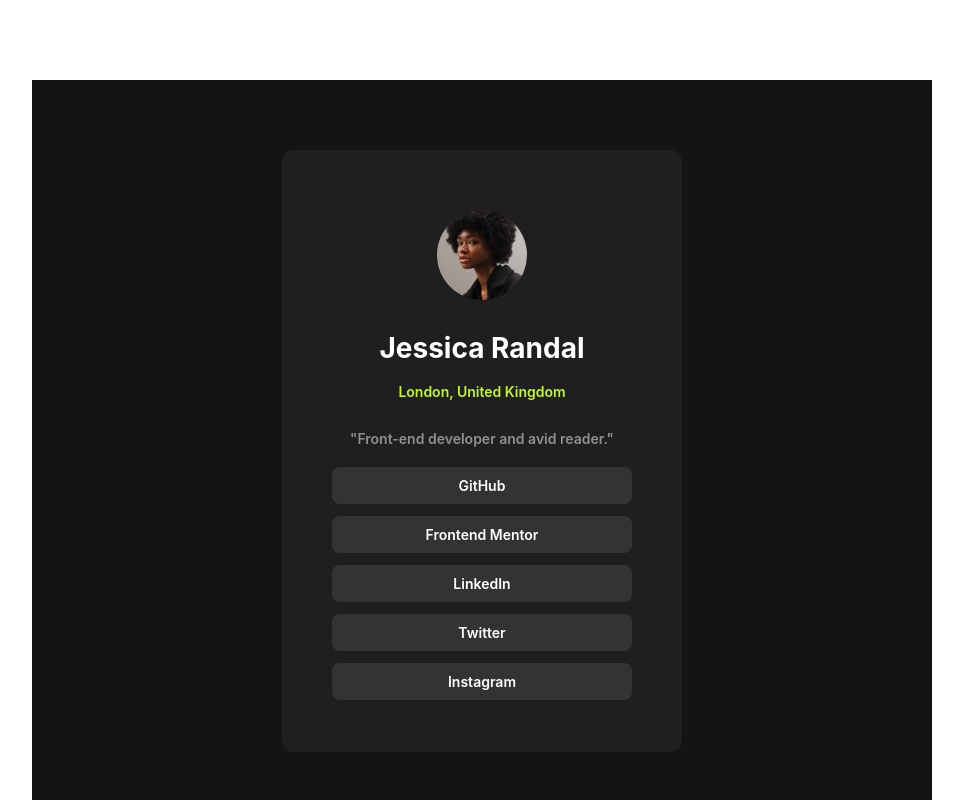
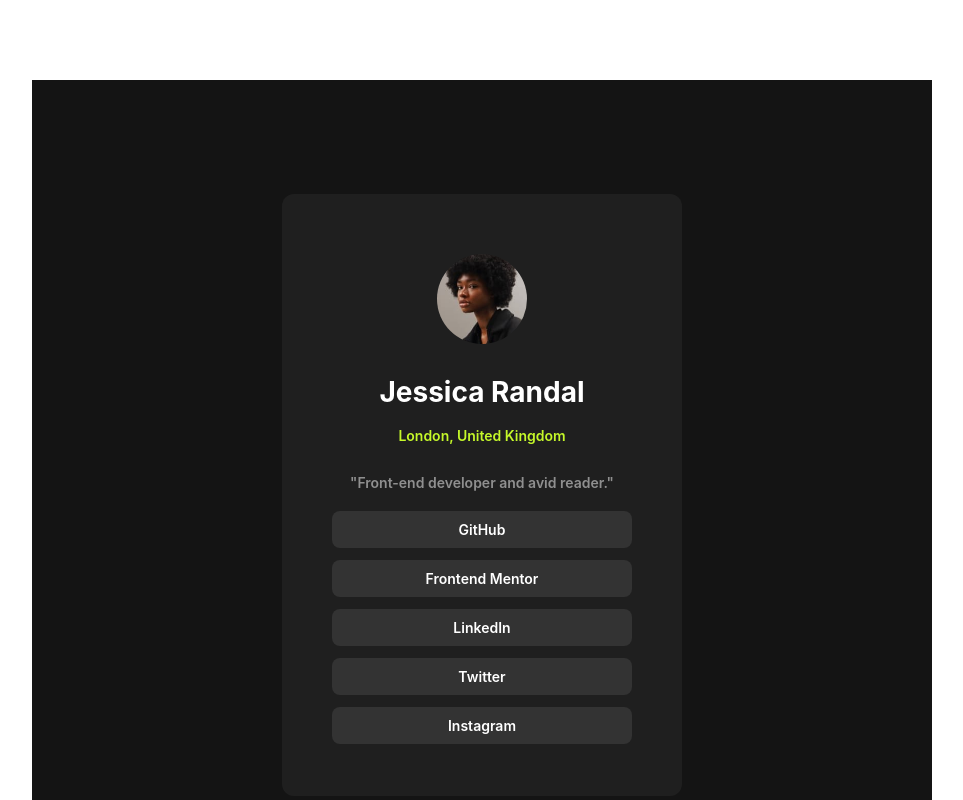
Before and after one commit to onyeka-onodu/social-link-profile, a plain HTML site: page index.html in a window 1280 px wide. Shown: the top 800 px of the page, without its empty margins (158-1121 px from the left). Drawn offline with Linux system fonts and the light colour scheme.

Commit message:
Update style.css

```diff
--- a/style.css
+++ b/style.css
@@ -16,7 +16,10 @@ body {
   width: 900px;
   padding: 40px;
   margin: 80px auto;
-  min-height: 800px;
+  min-height: 100vh;
+  display:flex;
+  justify-content: center;
+  align-items: center;
 }
 .card {
   background-color: hsl(0, 0%, 12%);
```
